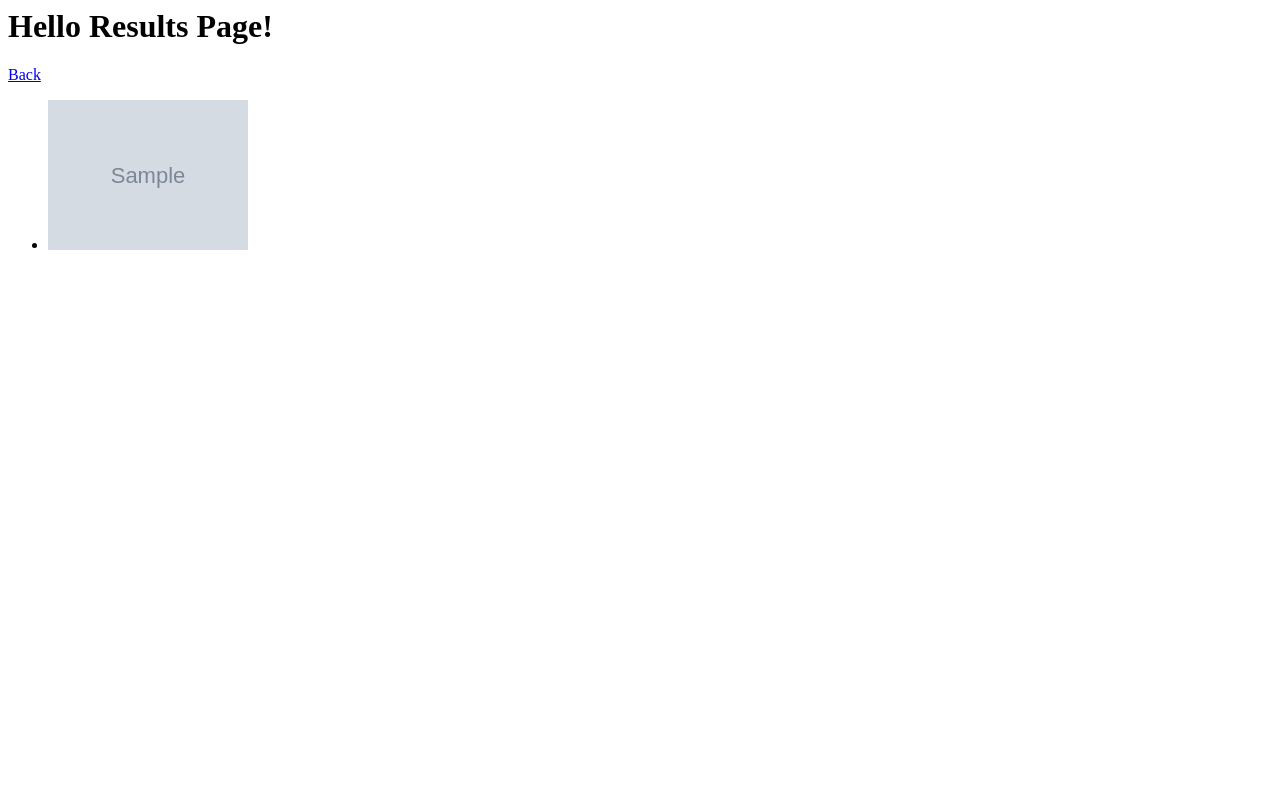
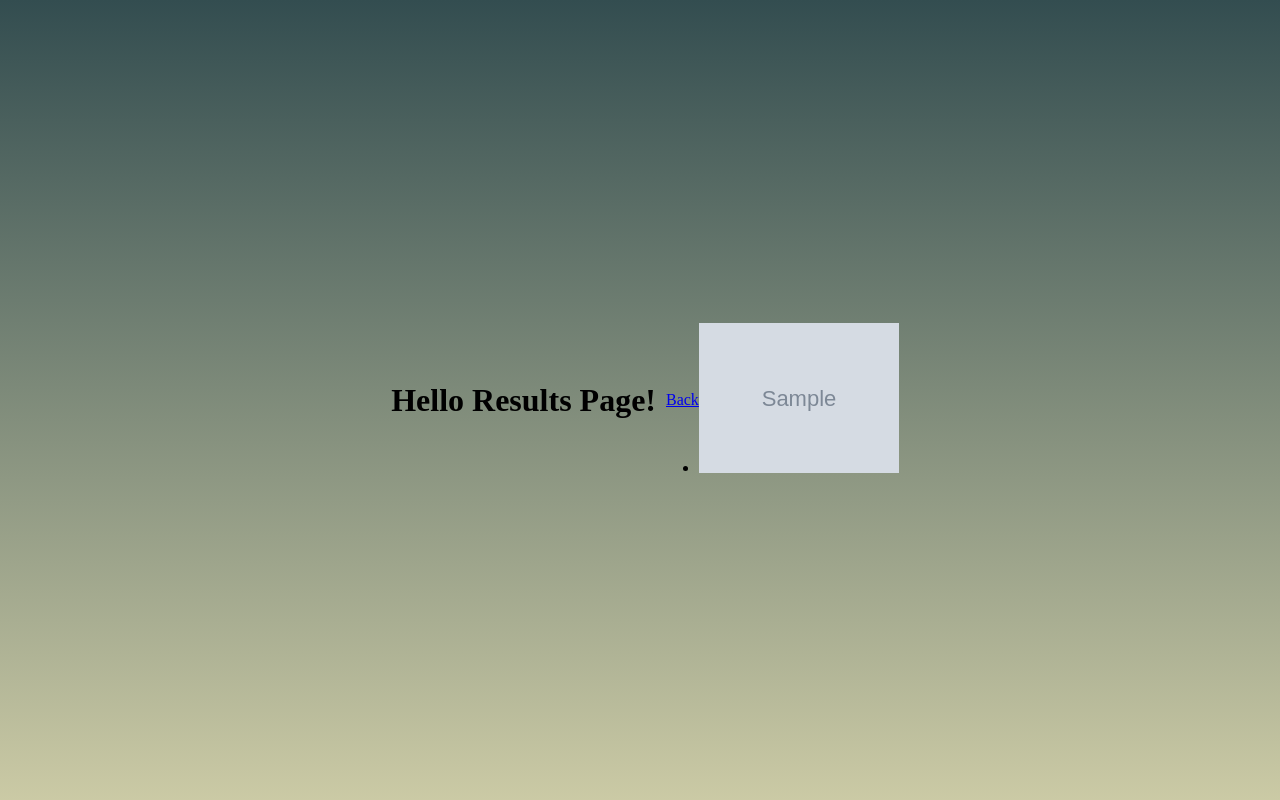
Before and after one commit to Shrey139/hack-mountain, a Flask app: template templates/results.html in a window 1280 px wide. Run offline with Flask 2, Linux system fonts and the light colour scheme; the template is opened without the code that fills it: most values are stand-ins (such as "Sample title", 1, 10 or a date in 2020); grey boxes marked "Sample" are stand-in pictures.

Commit message:
CSS updated

```diff
--- a/app.py
+++ b/app.py
@@ -50,4 +50,4 @@ def send_image(filename):
     return send_from_directory("images", filename)
 
 if __name__ == "__main__":
-    app.run(debug=False)
+    app.run(debug=True)
--- a/templates/results.html
+++ b/templates/results.html
@@ -1,7 +1,49 @@
-<h1>Hello Results Page!</h1>
-<a href="{{ url_for('index') }}">Back</a><p>
-<ul>
-{% for file_url in file_urls %}
-    <li><img style="height: 150px" src="{{ file_url }}"></li>
-{% endfor %}
-</ul>
+<!DOCTYPE html>
+<html>
+  <head>
+    <meta charset="UTF-8" />
+    <title>COVID19</title>
+    <style>
+      * {
+        margin: 0;
+        padding: 0;
+        box-sizing: border-box;
+      }
+      body {
+        background: #334d50;
+        height: 100vh;
+        background: linear-gradient(to top, #cbcaa5, #334d50);
+        display: flex;
+        justify-content: center;
+        align-items: center;
+        text-align: center;
+      }
+      h1 {
+        padding: 10px;
+      }
+      input {
+        margin: 10px;
+      }
+      .card {
+        display: flex;
+        flex-direction: column;
+        justify-content: center;
+        align-items: center;
+      }
+	  img{
+		  height: auto;
+		  width: 200px;
+	  }
+    </style>
+  </head>
+  <body>
+    <h1>Hello Results Page!</h1>
+    <a href="{{ url_for('index') }}">Back</a>
+    <p></p>
+    <ul>
+      {% for file_url in file_urls %}
+      <li><img width="100" height="100" src="{{ file_url }}" /></li>
+      {% endfor %}
+    </ul>
+  </body>
+</html>
```
Also changed, not shown: templates/template.html (+42 -8 lines).
